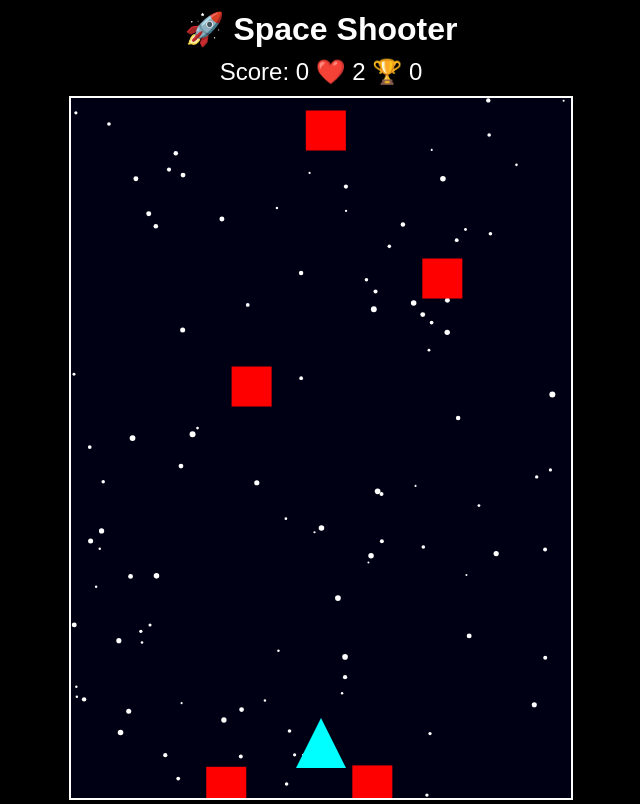
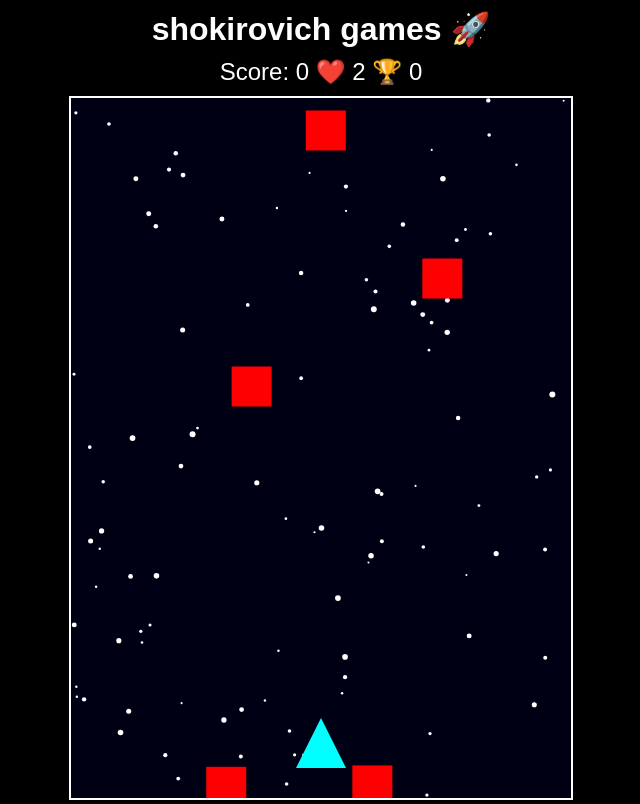
Before and after one commit to shokirovich01/game, a plain HTML site: page index.html in a window 1280 px wide. Shown: the whole page, without its empty margins (319-959 px from the left). Drawn offline with Linux system fonts and the light colour scheme.

Commit message:
Change header title to 'shokirovich games'

```diff
--- a/index.html
+++ b/index.html
@@ -7,7 +7,7 @@
     <link rel="stylesheet" href="style.css">
 </head>
 <body>
-    <h1>🚀 Space Shooter</h1>
+    <h1>shokirovich games 🚀</h1>
     <div id="score">Score: 0</div>
 
     <canvas id="game" width="500" height="700"></canvas>
```
